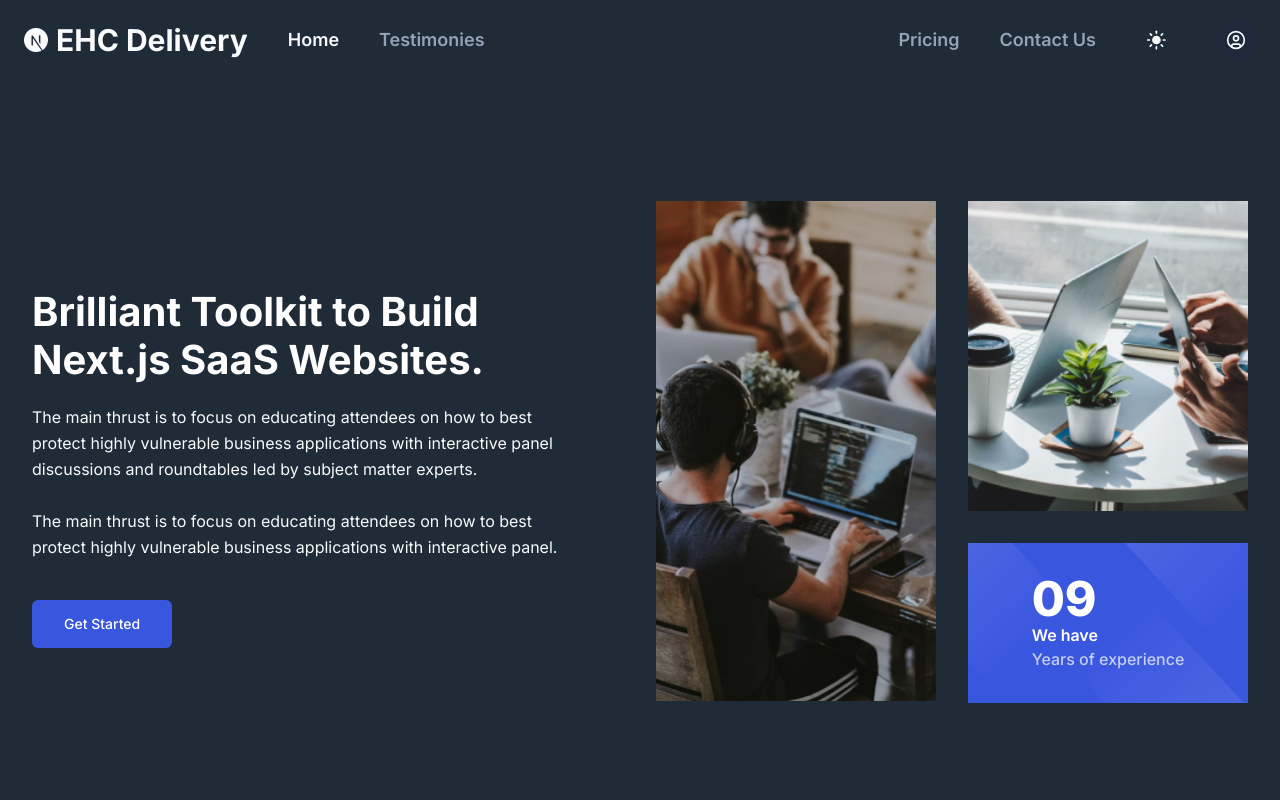
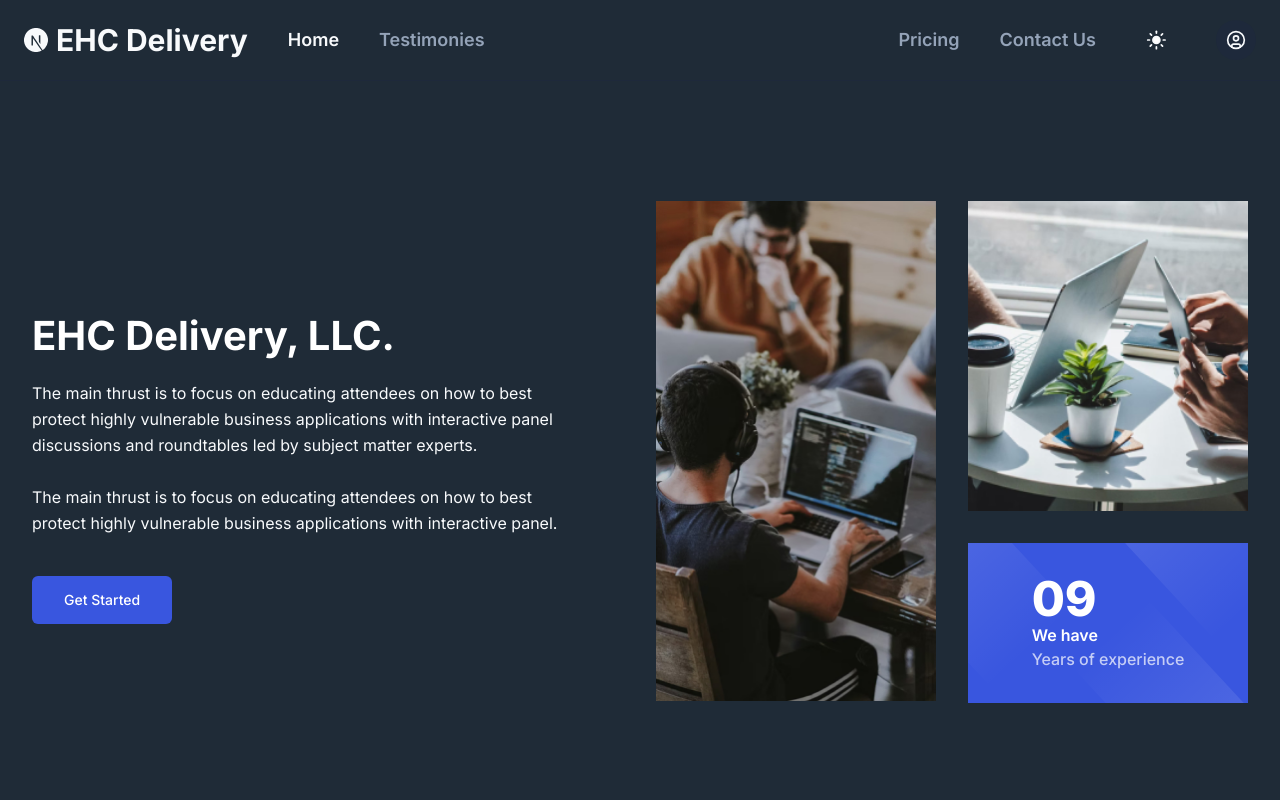
Before and after one commit to oleivahn/ehc-paytracker, a Next.js app: page / in a window 1280 px wide. Shown: the top 800 px of the page. Built offline with nearby package versions, Linux system fonts and the light colour scheme.

Commit message:
New colors

```diff
--- a/app/globals.css
+++ b/app/globals.css
@@ -5,14 +5,14 @@
 @layer base {
   /* - Light Theme  */
   :root {
-    --test-color: hsl(0, 0%, 75%);
+    --test-color: hsl(27, 83%, 54%);
     --background: 0 0% 100%;
     --foreground: 222.2 84% 4.9%;
     --card: 0 0% 100%;
     --card-foreground: 222.2 84% 4.9%;
     --popover: 0 0% 100%;
     --popover-foreground: 222.2 84% 4.9%;
-    --primary: 34.2 86.2% 51.3%;
+    --primary: 27 83% 54%;
     --primary-foreground: 210 40% 98%;
     --secondary: 0 0% 78%;
     --secondary-foreground: 222.2 47.4% 11.2%;
@@ -27,7 +27,7 @@
     --ring: 221.2 83.2% 53.3%;
     --radius: 0.5rem;
     --darker: 0, 0%, 94%;
-    --darker-foreground: 334, 100%, 42%;
+    --darker-foreground: 0, 64%, 44%;
     --app: 210, 20%, 98%;
   }
 
--- a/components/Hero.tsx
+++ b/components/Hero.tsx
@@ -15,7 +15,7 @@ const Hero = () => {
             <div className="w-full px-4 lg:w-1/2">
               <div className="mb-12 max-w-[540px] lg:mb-0">
                 <h2 className="text-dark mb-5 text-3xl font-bold leading-tight dark:text-white sm:text-[40px] sm:leading-[1.2]">
-                  Brilliant Toolkit to Build Next.js SaaS Websites.
+                  EHC Delivery, LLC.
                 </h2>
                 <p className="text-body-color dark:text-dark-6 mb-10 text-base leading-relaxed">
                   The main thrust is to focus on educating attendees on how to
```
